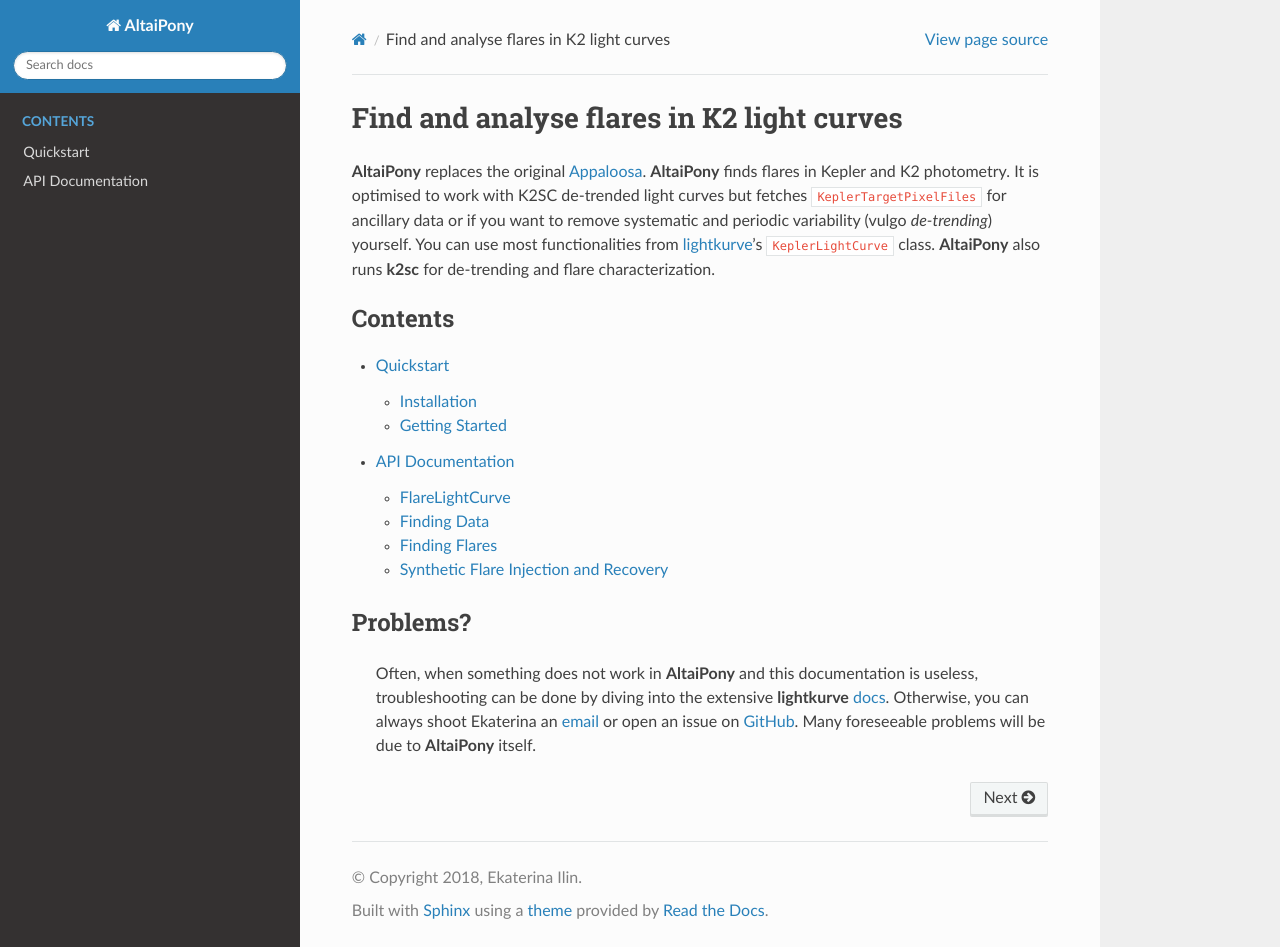
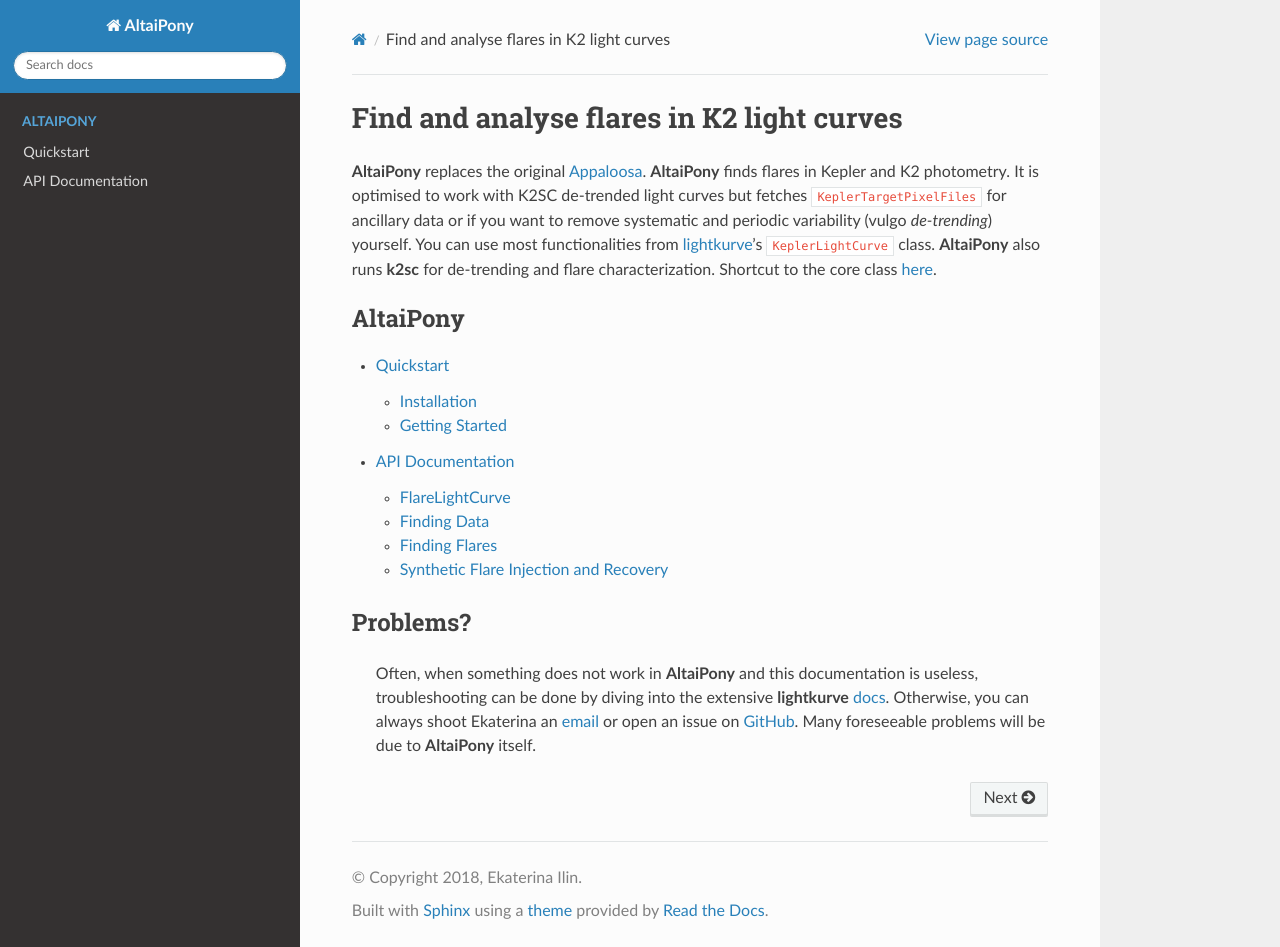
Before and after one commit to ekaterinailin/AltaiPony, a Sphinx documentation site: the page built from docs/source/index.rst, in a window 1280 px wide and 947 px high. Built offline with Sphinx 7.4.7 and the Read the Docs theme 2.0.0, drawn with Linux system fonts in a browser that asks for light colours.

Commit message:
Small changes to docs.

```diff
--- a/docs/source/api/index.rst
+++ b/docs/source/api/index.rst
@@ -3,7 +3,7 @@ API Documentation
 
 .. toctree::
 	:caption: Core Functions
-	:maxdepth: 2
+	:maxdepth: 1
 
 	flarelc
 	lcio
--- a/docs/source/index.rst
+++ b/docs/source/index.rst
@@ -7,12 +7,12 @@
 Find and analyse flares in K2 light curves
 ======================================================
 
-**AltaiPony** replaces the original Appaloosa_. **AltaiPony** finds flares in Kepler and K2 photometry. It is optimised to work with K2SC de-trended light curves but fetches ``KeplerTargetPixelFiles`` for ancillary data or if you want to remove systematic and periodic variability (vulgo *de-trending*) yourself. You can use most functionalities from lightkurve_'s ``KeplerLightCurve`` class. **AltaiPony** also runs **k2sc** for de-trending and flare characterization.
+**AltaiPony** replaces the original Appaloosa_. **AltaiPony** finds flares in Kepler and K2 photometry. It is optimised to work with K2SC de-trended light curves but fetches ``KeplerTargetPixelFiles`` for ancillary data or if you want to remove systematic and periodic variability (vulgo *de-trending*) yourself. You can use most functionalities from lightkurve_'s ``KeplerLightCurve`` class. **AltaiPony** also runs **k2sc** for de-trending and flare characterization. Shortcut to the core class  here_.
 
 .. _user-docs:
 
 .. toctree::
-	:caption: Contents
+	:caption: AltaiPony
 	:maxdepth: 2
 
 	install
@@ -30,3 +30,4 @@ Problems?
 .. _docs: http://docs.lightkurve.org/index.html
 .. _email: eilin@aip.de
 .. _GitHub: https://github.com/ekaterinailin/AltaiPony
+.. _here: https://altaipony.readthedocs.io/en/latest/api/altaipony.flarelc.FlareLightCurve.html
```
